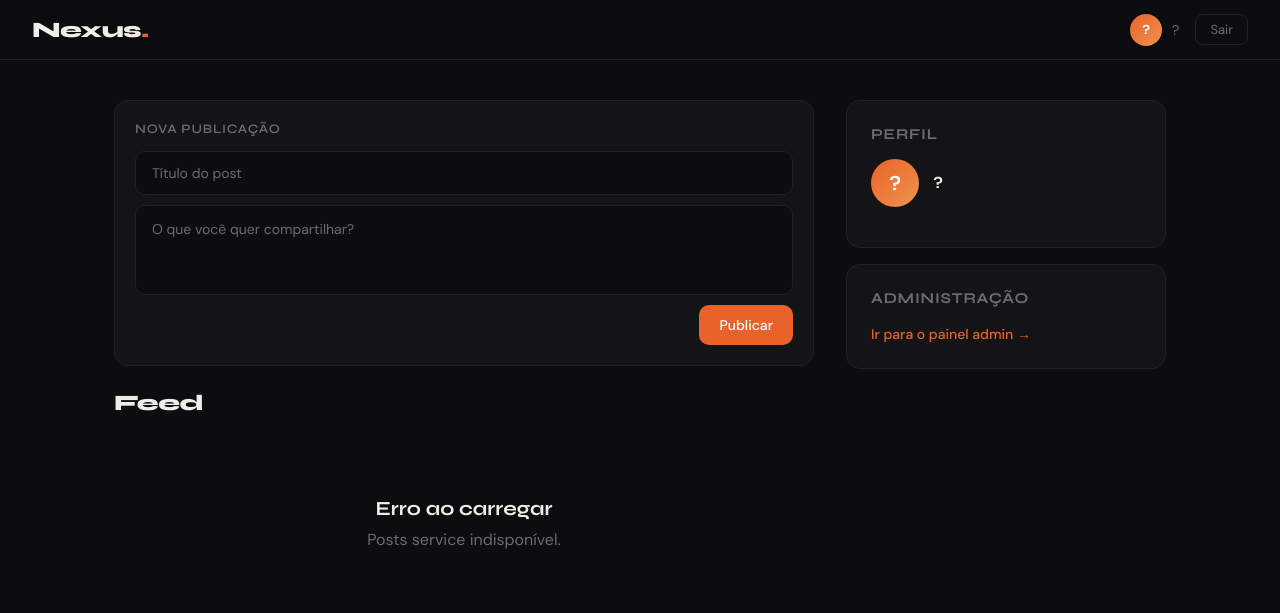
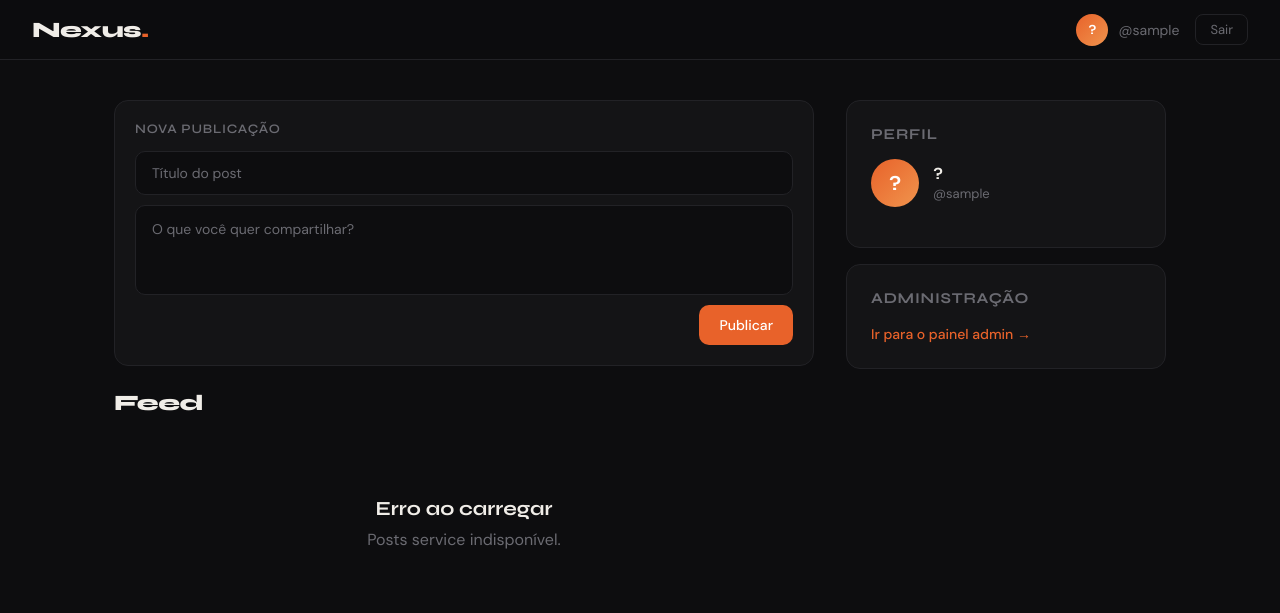
Before and after one commit to nakashima1231/auth, a website: page src/template/feed.html in a window 1280 px wide. Drawn offline with Linux system fonts and the light colour scheme; no server answers; sample sign-in values are in the browser's storage.

Commit message:
Update user display logic in feed.html

```diff
--- a/src/template/feed.html
+++ b/src/template/feed.html
@@ -408,15 +408,16 @@
   if (!token) window.location.href = 'index.html';
 
   // Preenche UI com dados do usuário
-  const name  = localStorage.getItem('name') || '?';
+  const name     = localStorage.getItem('name') || '?';
+  const username = localStorage.getItem('username') || '';
   const email = localStorage.getItem('email') || '';
   const ini   = name[0].toUpperCase();
 
   document.getElementById('navInitial').textContent    = ini;
-  document.getElementById('navName').textContent       = name;
+  document.getElementById('navName').textContent        = username ? '@' + username : name;
   document.getElementById('profileInitial').textContent = ini;
-  document.getElementById('profileName').textContent   = name;
-  document.getElementById('profileEmail').textContent  = email;
+  document.getElementById('profileName').textContent    = name;
+  document.getElementById('profileEmail').textContent   = username ? '@' + username : email;
 
   if (role === 'admin') document.getElementById('adminLink').style.display = 'block';
   document.getElementById('composeBox').style.display = 'block';
@@ -463,7 +464,7 @@
           <div class="post-meta">
             <div class="post-avatar ${avCls}">${initials}</div>
             <div>
-              <div class="post-author">${p.user_email.split('@')[0]}</div>
+              <div class="post-author">${p.username ? '@' + p.username : p.user_email.split('@')[0]}</div>
               <div class="post-email">${p.user_email}</div>
             </div>
             <div class="post-time">${timeAgo(p.created_at)}</div>
```
